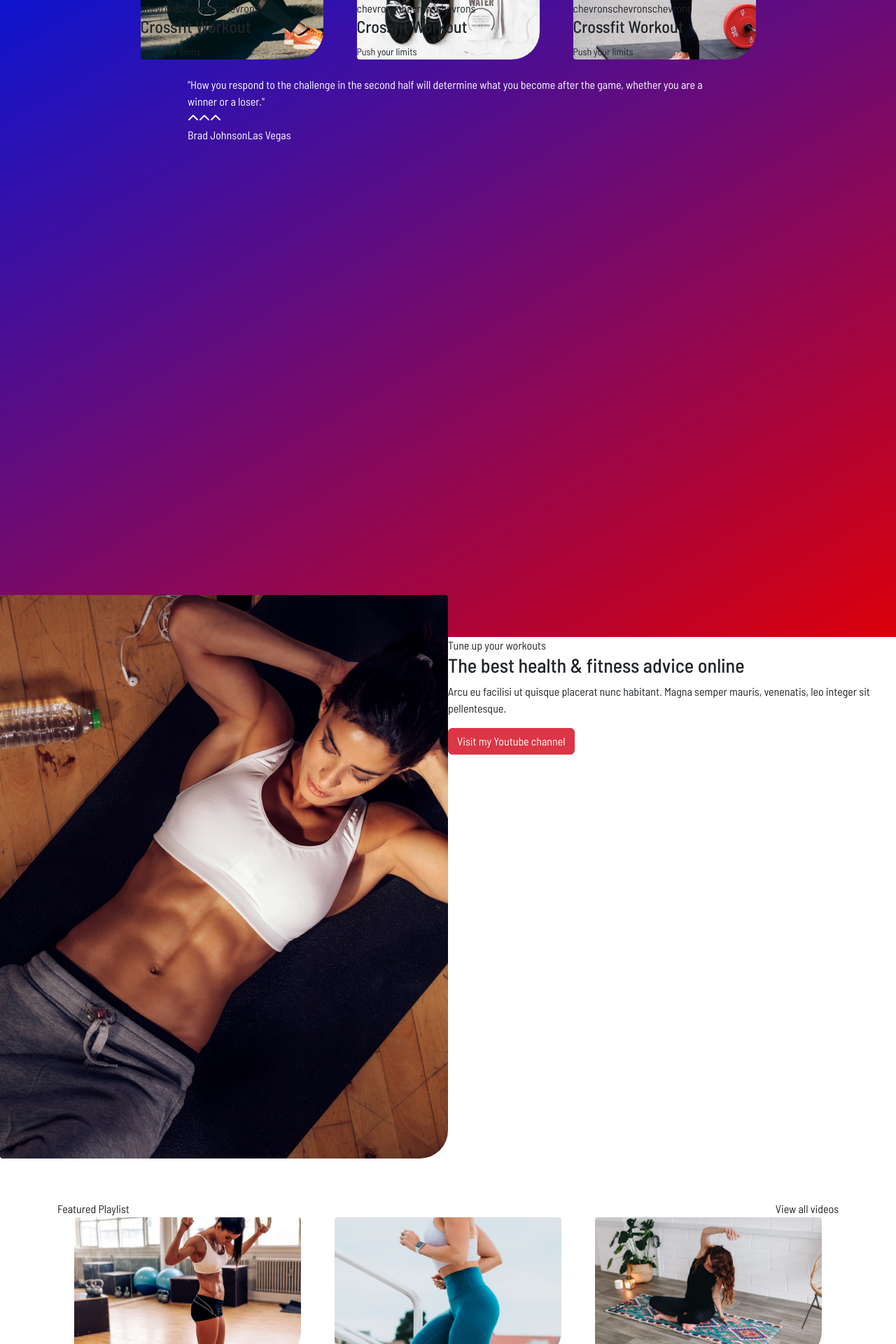
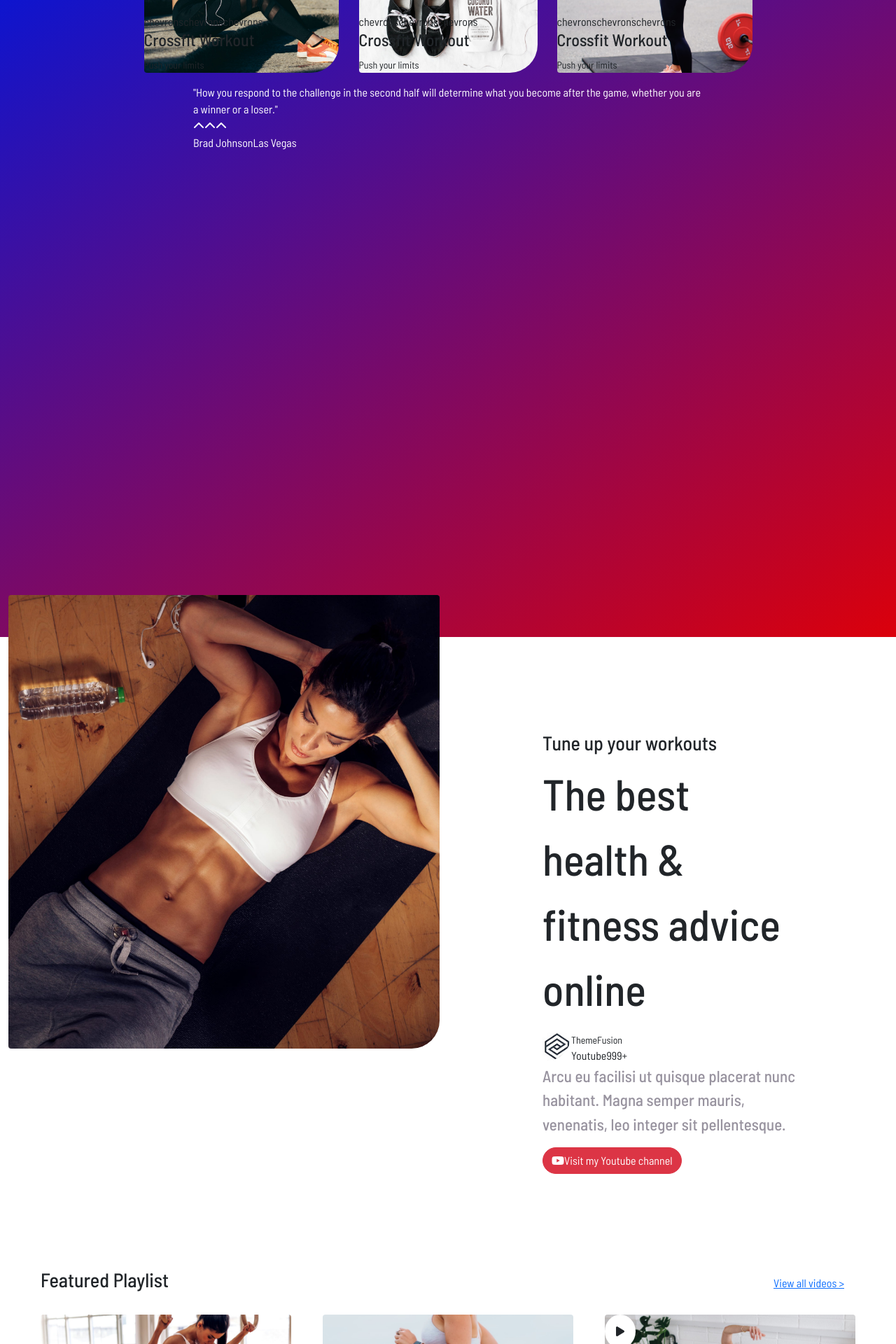
Before and after one commit to emanuele-pogliari/proj-html-vuejs, a Vue app: page / in a window 1280 px wide. Shown: the part 880-2800 px from the top of the page at 70% size. Built offline with nearby package versions, Linux system fonts and the light colour scheme.

Commit message:
app videos styled

```diff
--- a/src/components/AppFeatures.vue
+++ b/src/components/AppFeatures.vue
@@ -5,10 +5,10 @@ export default{
 </script>
 
 <template>
-<div id="features" class="container-fluid">
+<div id="features">
     <div class="container">
-        <div class="row row-feat justify-content-center gap-4">
-            <div class="col-3 card-feat position-relative">
+        <div class="row row-feat justify-content-center gap-3 m-0 p-0">
+            <div class="col-3 card-feat position-relative m-0 p-0">
                 <img class="img-fluid" src="/public/images/service6-2x.jpg" alt="">
                 <div class="position-absolute bottom-0 left-0">
                     <span>chevrons</span><span>chevrons</span><span>chevrons</span>
@@ -24,7 +24,7 @@ export default{
                     <small>Push your limits</small>
                 </div>
             </div>
-            <div class="col-3 card-feat position-relative">
+            <div class="col-3 card-feat position-relative m-0 p-0">
                 <img class="img-fluid" src="/public/images/box3-2x.jpg" alt="">
                 <div class="position-absolute bottom-0 left-0">
                     <span>chevrons</span><span>chevrons</span><span>chevrons</span>
@@ -63,12 +63,9 @@ export default{
     }
 
     .card-feat{
-
     overflow: hidden;
 
-
     img{
-        width: 100%;
         height: 100%;
         border-radius: 4px;
         border-bottom-right-radius: 40px;
--- a/src/components/AppVideos.vue
+++ b/src/components/AppVideos.vue
@@ -5,32 +5,33 @@ export default{
 </script>
 
 <template>
-<div class="container" id="videos">
+<div class="container p-0" id="videos">
     <div class="row">
-        <div class="col d-flex justify-content-between">
-            <div>Featured Playlist</div>
-            <div>View all videos</div>
+        <div class="col d-flex px-0 pb-4 justify-content-between align-items-center ">
+            <h3>Featured Playlist</h3>
+            <a class="px-3 py-1">View all videos ></a>
         </div>
-        <div class="video-container d-flex">
-            <div class="col-4 px-4 single-video">
+        <div class="video-container p-0 justify-content-between ">
+            <div class="single-video position-relative">
                 <img class="img-fluid" src="/public/images/video2-2x.jpg" alt="">
-                <div>
-                    <p>Thighs & glute workout</p>
-                    <small>Increase your mobility</small>
+                <div class="text-box text-center d-flex flex-column mt-4">
+                    <p class="mb-2 fs-4">Thighs & glute workout</p>
+                    <small class="sub-text fs-5">Increase your mobility</small>
                 </div>
             </div>
-            <div class="col-4 px-4 single-video">
+            <div class="single-video position-relative">
                 <img class="img-fluid" src="/public/images/video7-2x.jpg" alt="">
-                <div>
-                    <p>Lift, firm & perk up</p>
-                    <small>Feel young again</small>
+                <div class="text-box text-center d-flex flex-column mt-4">
+                    <p class="mb-2 fs-4">Lift, firm & perk up</p>
+                    <small class="sub-text fs-5">Feel young again</small>
                 </div>
             </div>
-            <div class="col-4 px-4 single-video">
+            <div class="single-video position-relative">
+                <i class="play-btn fa-solid fa-play p-3 rounded-circle bg-white position-absolute "></i>
                 <img class="img-fluid" src="/public/images/video9-2x.jpg" alt="">
-                <div>
-                    <p>Slim & trim your waist</p>
-                    <small>Increase your mobility</small>
+                <div class="text-box text-center d-flex flex-column mt-4">
+                    <p class="mb-2 fs-4">Slim & trim your waist</p>
+                    <small class="sub-text fs-5">Increase your mobility</small>
                 </div>
             </div>
         </div>
@@ -44,12 +45,22 @@ export default{
 #videos{
     height: 705px;
 
+    .video-container{
+        display: flex;
+        flex-direction: row;
+        gap: 20px;
+
     .single-video{
+        width: calc(100% / 3 - 20px * 3 / 2);
         img{
         border-radius: 4px;
         border-bottom-right-radius: 40px;
         overflow: hidden;
         }
     }
+
+
+
+    }
 }
 </style>
--- a/src/components/AppYoutubeLink.vue
+++ b/src/components/AppYoutubeLink.vue
@@ -6,15 +6,25 @@ export default{
 
 <template>
 <div class="container-fluid p-0" id="youtube">
-    <div class="row m-0 h-100">
-        <div class="left col-6 p-0 m-0">
+    <div class="row h-100 m-0 p-0">
+        <div class="col-left">
             <img class="img-fluid" src="/public/images/service15-2x.jpg" alt="">
         </div>
-        <div class="col-6 p-0 m-0">
-            <div>Tune up your workouts</div>
-            <h3>The best health & fitness advice online</h3>
-            <p>Arcu eu facilisi ut quisque placerat nunc habitant. Magna semper mauris, venenatis, leo integer sit pellentesque.</p>
-            <button class="btn btn-danger">Visit my Youtube channel</button>
+        <div class="col-right">
+            <h3>Tune up your workouts</h3>
+            <p>The best health & fitness advice online</p>
+            <div class="d-flex">
+                <img class="unamed" src="/public/images/unnamed.jpg" alt="">
+                <div class="d-flex flex-column ">
+                    <small>ThemeFusion</small>
+                    <div class="d-flex">
+                        <div>Youtube</div>
+                        <div>999+</div>
+                    </div>
+                </div>
+            </div>
+            <p class="text-desc">Arcu eu facilisi ut quisque placerat nunc habitant. Magna semper mauris, venenatis, leo integer sit pellentesque.</p>
+            <button class="btn btn-danger rounded-pill"><i class="fa-brands fa-youtube"></i>Visit my Youtube channel</button>
         </div>
     </div>
 </div>
@@ -23,14 +33,32 @@ export default{
 
 <style scoped lang="scss">
 #youtube{
-    height: 805px;
 
-    .left{
+    h3{
+        font-size: 28px;
+    }
+
+    p{
+        font-size: 62px;
+        font-weight: 500;
+    }
+
+    .text-desc{
+        font-size: 23px;
+        color:#98939F;
+    }
+
+    .col-left{
+        width:50%;
         height:100%;
         transform: translateY(-60px);
+    }
 
+    .col-right{
+        width:50%;
+        padding: 135px;
+    }
 
-    }
 
     img{
         width: 100%;
@@ -40,6 +68,10 @@ export default{
         object-fit: cover;
         overflow: hidden;
     }
+
+    .unamed{
+        width:41px
+    }
 }
 
 </style>
```
